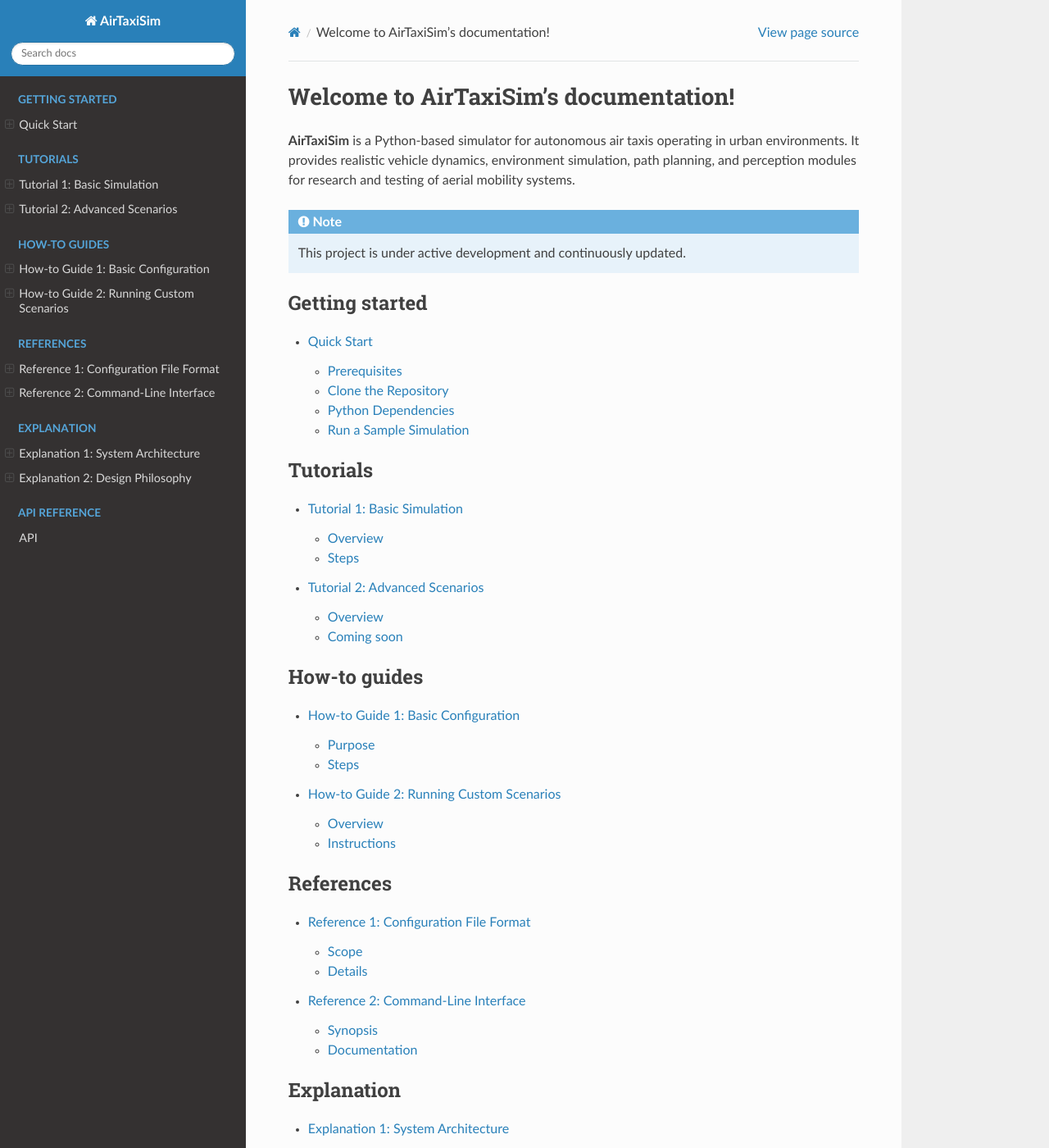
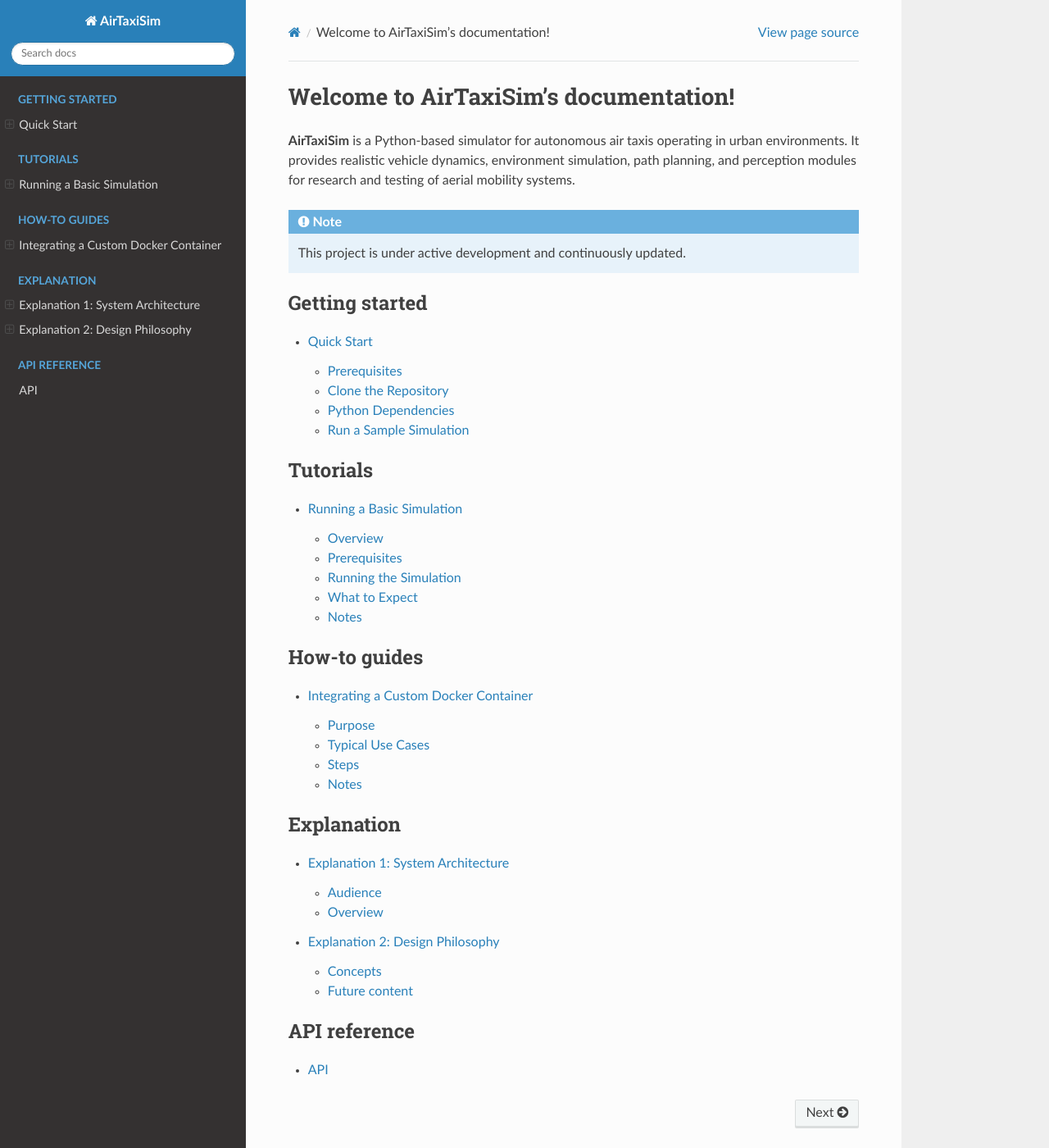
Before and after one commit to MikaYeghi/airtaxisim-docs, a Sphinx documentation site: the page built from docs/source/index.rst, in a window 1280 px wide and 1400 px high. Shown: the whole window at 82% size. Built offline with Sphinx 7.4.7 and the Read the Docs theme 3.1.0, drawn with Linux system fonts in a browser that asks for light colours; some of the changed lines change nothing that is shown.

Commit message:
Introduce basic tutorials, guides and explanations

```diff
--- /dev/null
+++ b/docs/source/guide-01_integrate_docker_container.rst
@@ -0,0 +1,38 @@
+Integrating a Custom Docker Container
+=====================================
+
+This guide outlines the steps required to integrate a custom Docker
+container into the AirTaxiSim simulation pipeline.
+
+.. note::
+
+   This guide is under active development.
+
+Purpose
+-------
+
+This how-to guide is task-oriented and focuses on enabling users to run
+AirTaxiSim components inside a custom Docker environment.
+
+Typical Use Cases
+-----------------
+
+- Using a custom base image with additional system dependencies
+- Running AirTaxiSim on a remote machine or cluster
+- Ensuring reproducibility across development environments
+
+Steps
+-----
+
+1. Create or modify a Dockerfile based on an existing AirTaxiSim-compatible image
+2. Install required system and Python dependencies inside the container
+3. Mount the AirTaxiSim repository into the container at runtime
+4. Verify GPU and simulator access from within the container
+5. Run a sample configuration to confirm successful integration
+
+Notes
+-----
+
+This page currently contains placeholder content. Detailed instructions,
+examples, and troubleshooting tips will be added in future versions of
+the documentation.
--- a/docs/source/guide1.rst
+++ /dev/null
@@ -1,19 +0,0 @@
-How-to Guide 1: Basic Configuration
-===================================
-
-This guide provides step-by-step instructions for common configuration
-tasks in AirTaxiSim.
-
-Purpose
--------
-
-How-to guides are task-oriented and focus on achieving a specific goal.
-
-Steps
------
-
-1. Identify the configuration file to modify
-2. Update the relevant parameters
-3. Run the simulator to validate the changes
-
-This page currently contains placeholder content.
--- a/docs/source/index.rst
+++ b/docs/source/index.rst
@@ -20,28 +20,26 @@ research and testing of aerial mobility systems.
    :caption: Tutorials
    :maxdepth: 2
 
-   tutorial1
-   tutorial2
+   tutorial-01_basic_simulation
 
 .. toctree::
    :caption: How-to guides
    :maxdepth: 2
 
-   guide1
-   guide2
+   guide-01_integrate_docker_container
 
-.. toctree::
-   :caption: References
-   :maxdepth: 2
+.. .. toctree::
+..    :caption: References
+..    :maxdepth: 2
 
-   reference1
-   reference2
+..    reference1
+..    reference2
 
 .. toctree::
    :caption: Explanation
    :maxdepth: 2
 
-   explanation1
+   explanation-01_system_architecture
    explanation2
 
 .. toctree::
--- /dev/null
+++ b/docs/source/tutorial-01_basic_simulation.rst
@@ -0,0 +1,53 @@
+Running a Basic Simulation
+==========================
+
+This tutorial demonstrates how to run a pre-configured AirTaxiSim
+scenario. It is intended as a minimal, hands-on starting point for new
+users who want to quickly verify that the simulator is working.
+
+Overview
+--------
+
+In this tutorial, you will learn how to:
+
+- Navigate to the AirTaxiSim repository
+- Run a pre-configured simulation scenario
+- Understand what happens when the simulator starts
+
+Prerequisites
+-------------
+
+Before starting this tutorial, make sure you have completed the
+:doc:`quickstart` setup, including cloning the repository and installing the
+required dependencies.
+
+Running the Simulation
+----------------------
+
+AirTaxiSim ships with example configuration files that can be used
+out of the box.
+
+From the root of the repository, run:
+
+.. code-block:: console
+
+   $ cd airtaxisim
+   $ python3 rraaa.py configs/single-static-jaxguam.yml
+
+This command launches a basic simulation with a sample VTOL vehicle
+operating in a static urban environment.
+
+What to Expect
+--------------
+
+When the simulator starts successfully, you should see logs indicating
+that the environment, vehicle model, and simulation components have
+been initialized. Depending on your setup, a visualization window or
+simulation output may appear.
+
+Notes
+-----
+
+This tutorial intentionally focuses on execution rather than internal
+details. More advanced tutorials will cover configuration files,
+scenario customization, and pipeline extensions.
--- a/docs/source/tutorial1.rst
+++ /dev/null
@@ -1,24 +0,0 @@
-Tutorial 1: Basic Simulation
-============================
-
-This tutorial walks through a minimal AirTaxiSim example.
-It is intended as a starting point for new users.
-
-Overview
---------
-
-In this tutorial, you will learn how to:
-
-- Run a basic AirTaxiSim scenario
-- Understand the main configuration files
-- Inspect simulation outputs
-
-Steps
------
-
-1. Prepare a configuration file
-2. Launch the simulator
-3. Observe the results
-
-This page currently contains placeholder content and will be expanded
-with a full walkthrough in a future release.
```
Also changed, not shown: docs/source/explanation-01_system_architecture.rst (renamed from docs/source/explanation1.rst).
